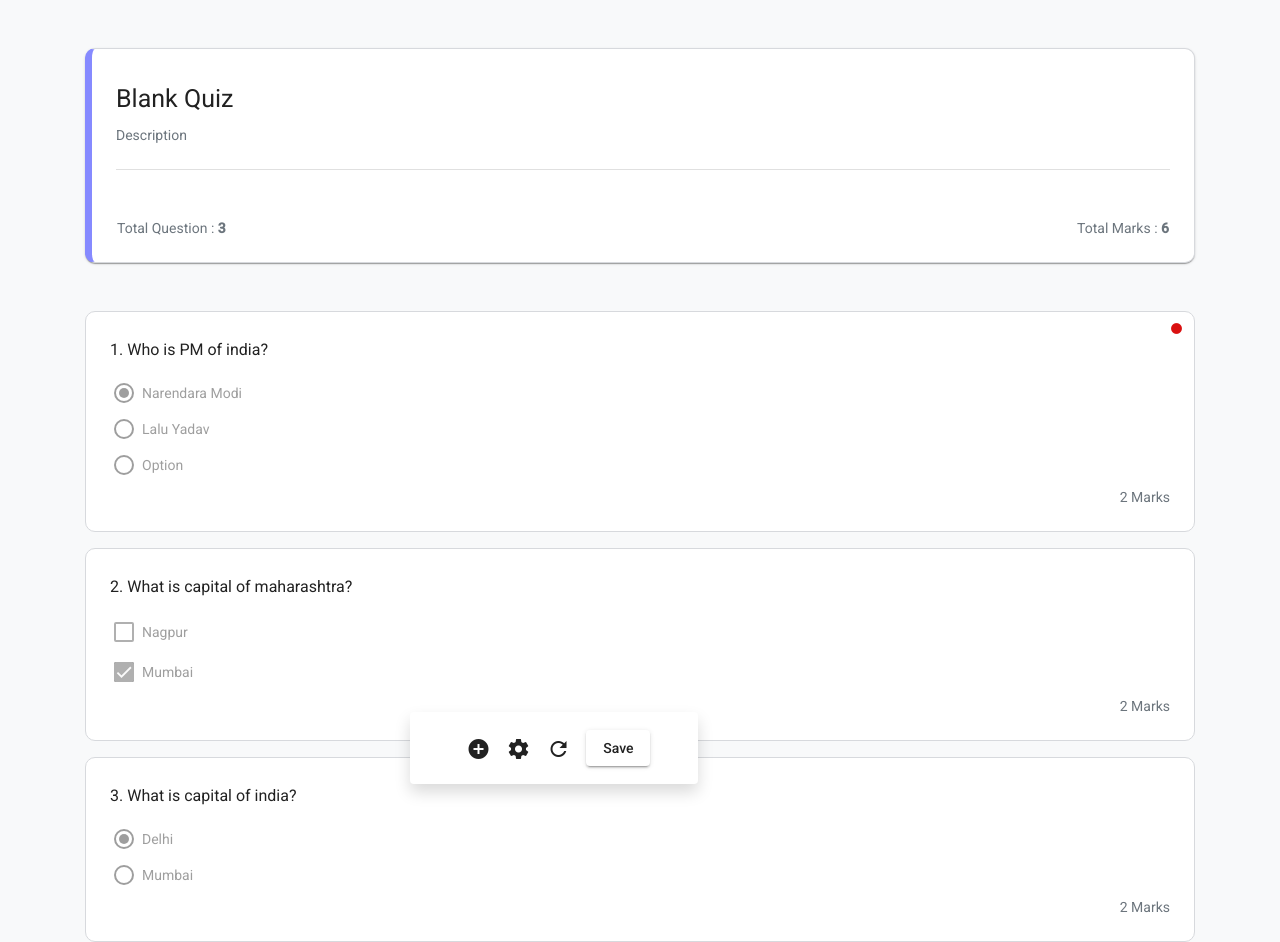
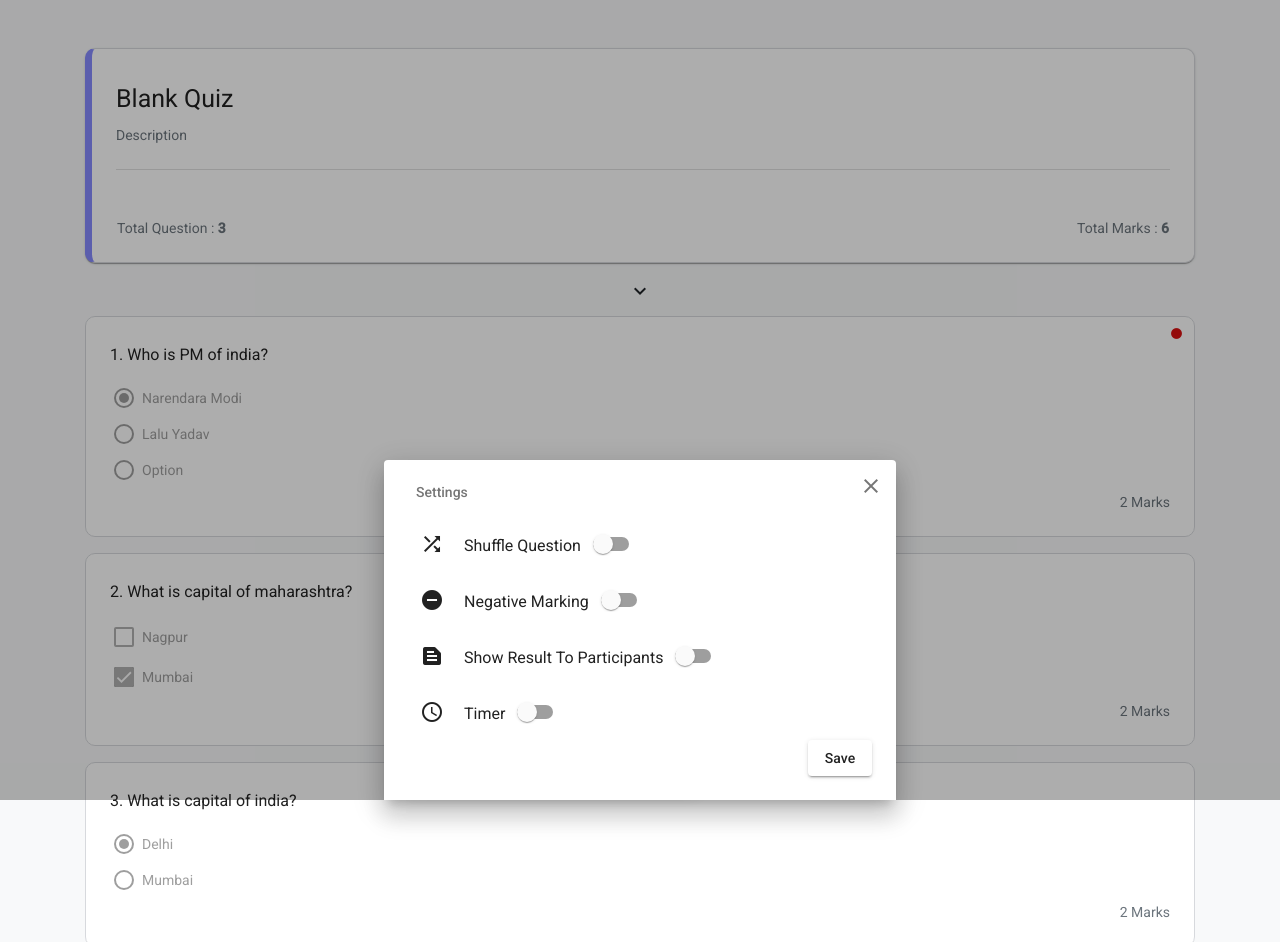
Before and after one commit to ShastrakarAkshay/Examize, an Angular app: page / in a window 1280 px wide. Both pictures are taken after a click on the button "settings". After the commit the page ends 800 px from the top, so only its background shows below. Built offline with nearby package versions, Linux system fonts and the light colour scheme.

Commit message:
settings panel added in question bank

```diff
--- a/src/app/app.module.ts
+++ b/src/app/app.module.ts
@@ -1,5 +1,5 @@
 import { BrowserModule } from '@angular/platform-browser';
-import { NgModule } from '@angular/core';
+import { CUSTOM_ELEMENTS_SCHEMA, NgModule } from '@angular/core';
 
 import { AppRoutingModule } from './app-routing.module';
 import { AppComponent } from './app.component';
@@ -19,7 +19,9 @@ import { MatIconModule } from '@angular/material/icon';
 import { MatTooltipModule } from '@angular/material/tooltip';
 import { MultipleChoiceComponent } from './question-types/multiple-choice/multiple-choice.component';
 import { FormsModule, ReactiveFormsModule } from '@angular/forms';
-import { QuestionBankComponent } from './question-bank/question-bank.component';
+import { QuestionBankComponent, QuestionBankSettings } from './question-bank/question-bank.component';
+import { MatBottomSheetModule } from '@angular/material/bottom-sheet';
+import { MatListModule } from '@angular/material/list';
 
 const MaterialModules = [
   MatCheckboxModule,
@@ -33,7 +35,9 @@ const MaterialModules = [
   MatSnackBarModule,
   MatInputModule,
   MatIconModule,
-  MatTooltipModule
+  MatTooltipModule,
+  MatBottomSheetModule,
+  MatListModule
 ]
 
 const FirebaseModules = [];
@@ -43,7 +47,8 @@ const FirebaseModules = [];
     AppComponent,
     CheckboxComponent,
     QuestionBankComponent,
-    MultipleChoiceComponent
+    MultipleChoiceComponent,
+    QuestionBankSettings
   ],
   imports: [
     BrowserModule,
@@ -55,6 +60,7 @@ const FirebaseModules = [];
     ...FirebaseModules
   ],
   providers: [],
-  bootstrap: [AppComponent]
+  bootstrap: [AppComponent],
+  entryComponents: [QuestionBankSettings]
 })
 export class AppModule { }
--- a/src/app/question-bank/question-bank.component.html
+++ b/src/app/question-bank/question-bank.component.html
@@ -1,5 +1,6 @@
-<div *ngIf="questionBank" class="app-quiz-cards">
-    <mat-card class="p-4 mb-5 mat-card-active quiz-header" (click)="readonly = false">
+<div class="app-quiz-cards">
+    <div *ngIf="questionBank">
+        <mat-card class="p-4 mat-card-active quiz-header" (click)="readonly = false">
             <div *ngIf="!readonly">
                 <mat-form-field appearance="fill" class="w-100 quiz-name mt-3">
                     <mat-label>Quiz Name</mat-label>
@@ -25,6 +26,9 @@
                 </div>
             </div>
         </mat-card>
+        <div class="text-center mb-2 mt-3">
+            <mat-icon>keyboard_arrow_down</mat-icon>
+        </div>
         <mat-card class="p-4 mb-3" *ngFor="let data of questionBank, let i = index" (click)="editQuestion(data)"
             [ngClass]="{'mat-card-active': data.readonly === false}">
             <span class="float-right" *ngIf="data.readonly && isQuestionValid(data)" matTooltip="Invalid Question">
@@ -100,7 +104,7 @@
                 (click)="addQuestion(questionBank.length - 1)">
                 <mat-icon>add_circle</mat-icon>
             </button>
-        <button mat-icon-button color="basic" class="btn-hover" matTooltip="Settings">
+            <button mat-icon-button color="basic" class="btn-hover" matTooltip="Settings" (click)="openSettings()">
                 <mat-icon>settings</mat-icon>
             </button>
             <button mat-icon-button color="basic" class="btn-hover" matTooltip="Starts over" (click)="startsOver()">
@@ -111,3 +115,4 @@
             </button>
         </mat-card>
     </div>
+</div>
--- a/src/app/question-bank/question-bank.component.scss
+++ b/src/app/question-bank/question-bank.component.scss
@@ -33,7 +33,6 @@
             cursor: pointer;
         }
     }
-}
 
     .footer {
         position: fixed;
@@ -48,3 +47,12 @@
             margin-left: 12% !important;
         }
     }
+}
+
+.app-settings-panel {
+    .close-settings {
+        position: absolute;
+        right: 5px;
+        top: 5px;
+    }
+}
--- a/src/app/question-bank/question-bank.component.ts
+++ b/src/app/question-bank/question-bank.component.ts
@@ -1,5 +1,6 @@
 import { isNgTemplate, ReadPropExpr } from '@angular/compiler';
 import { Component, Input, OnInit } from '@angular/core';
+import { MatBottomSheet, MatBottomSheetRef } from '@angular/material/bottom-sheet';
 import * as _ from 'lodash';
 import { CQuestionTypes } from '../question-types/question-type.constant';
 import { IQuestionBank, IQuestionOptions, IQuizModal } from './interface/question-bank.interface';
@@ -17,7 +18,7 @@ export class QuestionBankComponent implements OnInit {
   quizName: string = "";
   quizDescription: string = "";
 
-  constructor() { }
+  constructor(private _matBottomSheet: MatBottomSheet) { }
 
   ngOnInit(): void {
     this.questionBank = [
@@ -201,4 +202,22 @@ export class QuestionBankComponent implements OnInit {
     this._initializeQuesitonBank();
   }
 
+  openSettings(){
+    this._matBottomSheet.open(QuestionBankSettings);
+  }
+
 }
+
+@Component({
+  selector: 'app-question-bank-settings',
+  templateUrl: './settings.component.html',
+  styleUrls: ['./question-bank.component.scss']
+})
+export class QuestionBankSettings {
+  constructor(private _bottomSheetRef: MatBottomSheetRef<QuestionBankSettings>) {}
+
+  closeSettings() {
+    this._bottomSheetRef.dismiss();
+  }
+
+}
--- /dev/null
+++ b/src/app/question-bank/settings.component.html
@@ -0,0 +1,41 @@
+<div class="pb-3 app-settings-panel">
+    <mat-list>
+        <div mat-subheader class="header">
+            <span>Settings</span>
+            <button mat-icon-button color="basic" class="btn-hover close-settings" (click)="closeSettings()">
+                <mat-icon>close</mat-icon>
+            </button>
+        </div>
+        <mat-list-item>
+            <mat-icon mat-list-icon>shuffle</mat-icon>
+            <div mat-line>
+                Shuffle Question
+                <mat-slide-toggle color="primary" class="ml-2"> </mat-slide-toggle>
+            </div>
+        </mat-list-item>
+        <mat-list-item>
+            <mat-icon mat-list-icon>remove_circle</mat-icon>
+            <div mat-line>
+                Negative Marking
+                <mat-slide-toggle color="primary" class="ml-2"> </mat-slide-toggle>
+            </div>
+        </mat-list-item>
+        <mat-list-item>
+            <mat-icon mat-list-icon>text_snippet</mat-icon>
+            <div mat-line>
+                Show Result To Participants
+                <mat-slide-toggle color="primary" class="ml-2"> </mat-slide-toggle>
+            </div>
+        </mat-list-item>
+        <mat-list-item>
+            <mat-icon mat-list-icon>access_time</mat-icon>
+            <div mat-line>
+                Timer
+                <mat-slide-toggle color="primary" class="ml-2"> </mat-slide-toggle>
+            </div>
+        </mat-list-item>
+    </mat-list>
+    <div class="pr-2 text-right">
+        <button mat-raised-button color="basic" class="">Save</button>
+    </div>
+</div>
```
Also changed, not shown: src/styles.scss (line endings or trailing spaces), 1 other file (tests, documents, lock files or other folders). Lines whose indentation alone changed are shown as unchanged.
